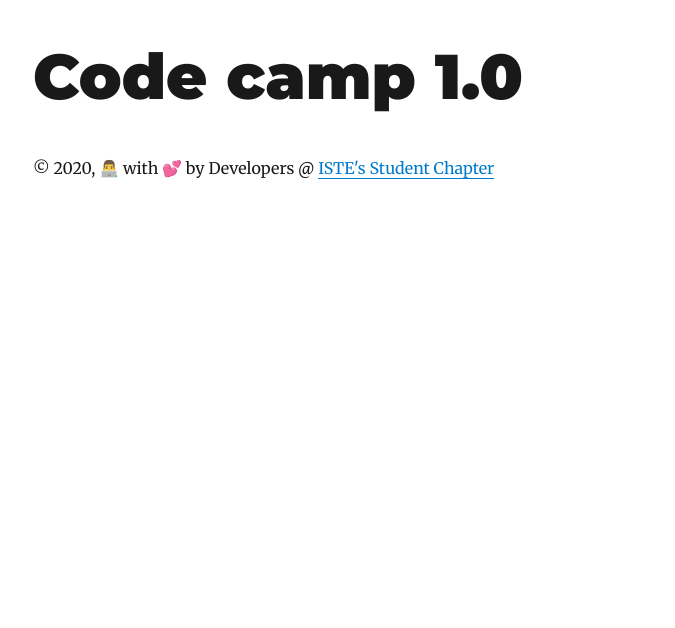
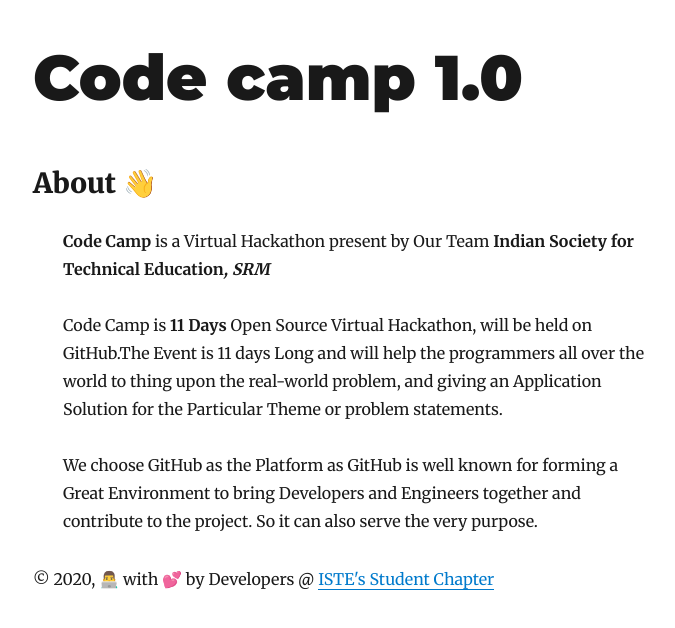
Before and after one commit to ISTESRMNCR/CODE-CAMP-2020, a Gatsby site: page / in a window 1280 px wide. Shown: the whole page, without its empty margins (292-967 px from the left). Built offline with nearby package versions, Linux system fonts and the light colour scheme; Gatsby itself is replaced by a stand-in of ours; some packages are replaced by stand-ins of ours.

Commit message:
About Section Added

```diff
--- a/gatsby-browser.js
+++ b/gatsby-browser.js
@@ -1,5 +1,6 @@
 // custom typefaces
 import "typeface-montserrat"
 import "typeface-merriweather"
+import "./src/styles/global.css"
 
 import "prismjs/themes/prism.css"
--- a/src/components/bio.js
+++ b/src/components/bio.js
@@ -14,9 +14,9 @@ import { rhythm } from "../utils/typography"
 const Bio = () => {
   const data = useStaticQuery(graphql`
     query BioQuery {
-      avatar: file(absolutePath: { regex: "/Iste.png/" }) {
+      avatar: file(absolutePath: { regex: "/Iste.jpg/" }) {
         childImageSharp {
-          fixed(width: 80, height: 80) {
+          fixed(width: 500, height: 100) {
             ...GatsbyImageSharpFixed
           }
         }
@@ -39,38 +39,19 @@ const Bio = () => {
   return (
     <div
       style={{
-        display: `flex`,
-        marginBottom: rhythm(2.5),
-       marginTop: 0
-      }}
+        alignItems:'center',
+        flexDirection: `row`}}
     >
-   <h3>Code Camp is a Virtual Hackathon</h3>
+    <h2 style={{ marginRight: 30 }}>About 👋</h2>
+    <p style={{ marginLeft: 30 }}><strong>Code Camp</strong> is a Virtual Hackathon present by Our Team <strong>Indian Society for Technical Education
+      <em>, SRM</em>
+    </strong></p>
+    <p style={{ marginLeft: 30 }} >Code Camp is <strong>11 Days</strong> Open Source Virtual Hackathon, will be held on GitHub.The Event is 11 days Long and will help the programmers all over the world to thing upon the real-world problem,
+    and giving an Application Solution for the Particular Theme or problem statements.
+    </p>
+      <p style={{ marginLeft: 30 }} >We choose GitHub as the Platform as GitHub is well known for forming a Great Environment to bring Developers and Engineers together and contribute to the project. So it can also serve the very purpose.</p>
     </div>
   )
 }
 
 export default Bio
-
-
-
-//
-// <Image
-//   fixed={data.avatar.childImageSharp.fixed}
-//   alt={author.name}
-//   style={{
-//     marginRight: rhythm(1 / 2),
-//     marginBottom: 0,
-//     minWidth: 50,
-//     borderRadius: `100%`,
-//   }}
-//   imgStyle={{
-//     borderRadius: `50%`,
-//   }}
-// />
-// <p>
-//   Presented By <strong>{author.name}</strong> {author.summary}
-//    {` `}
-//   <a href={`https://twitter.com/${social.twitter}`}>
-//         hello
-//   </a>
-// </p>
--- a/src/components/layout.js
+++ b/src/components/layout.js
@@ -13,7 +13,7 @@ const Layout = ({ location, title, children }) => {
         style={{
           ...scale(1.5),
           marginBottom: rhythm(1.5),
-          marginTop: 0,
+          marginTop: 1,
         }}
       >
         <Link
@@ -61,7 +61,7 @@ const Layout = ({ location, title, children }) => {
       <footer>
         © {new Date().getFullYear()}, 👨‍💻 with 💕 by Developers @
         {` `}
-        <a href="https://www.gatsbyjs.org">ISTE's Student Chapter</a>
+        <a href="https://www.istesrmncr.com">ISTE's Student Chapter</a>
       </footer>
     </div>
   )
--- a/src/pages/index.js
+++ b/src/pages/index.js
@@ -19,9 +19,17 @@ const BlogIndex = ({ data, location }) => {
             `javascript`,
             `covid-19`,
           ]}/>
+          <main style={{ marginBottom:30, }}>
+       <Bio />
+          </main>
     </Layout>
   )
 }
+
+// const headingText = StyleSheets.Create({
+//
+// })
+
 
 export default BlogIndex
 
--- /dev/null
+++ b/src/styles/global.css
@@ -0,0 +1,3 @@
+html {
+  background-color:	#fff;
+}
```
Also changed, not shown: src/pages/404.js (+4 -3 lines), content/assets/Iste.jpg (added), content/assets/Iste.png (deleted).
